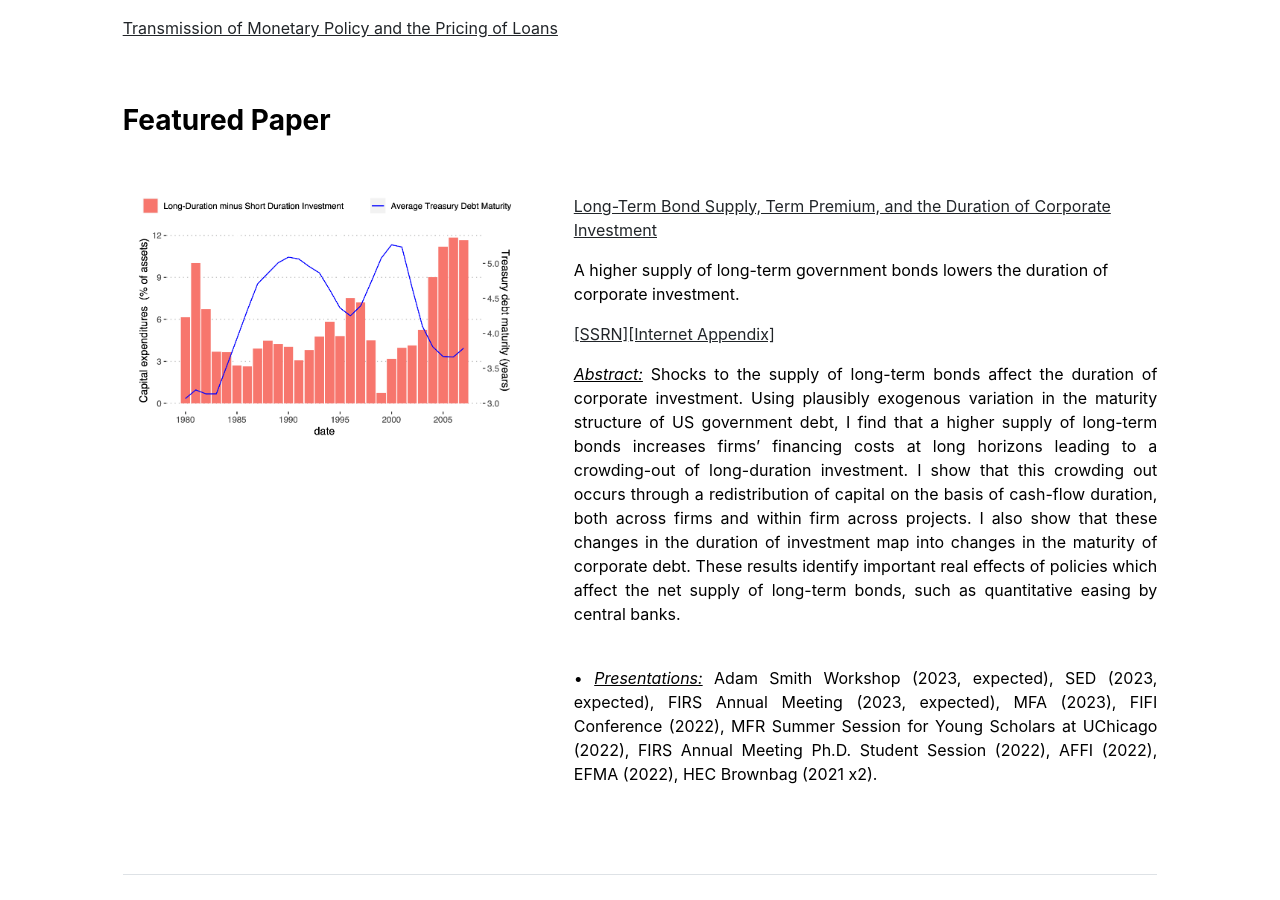
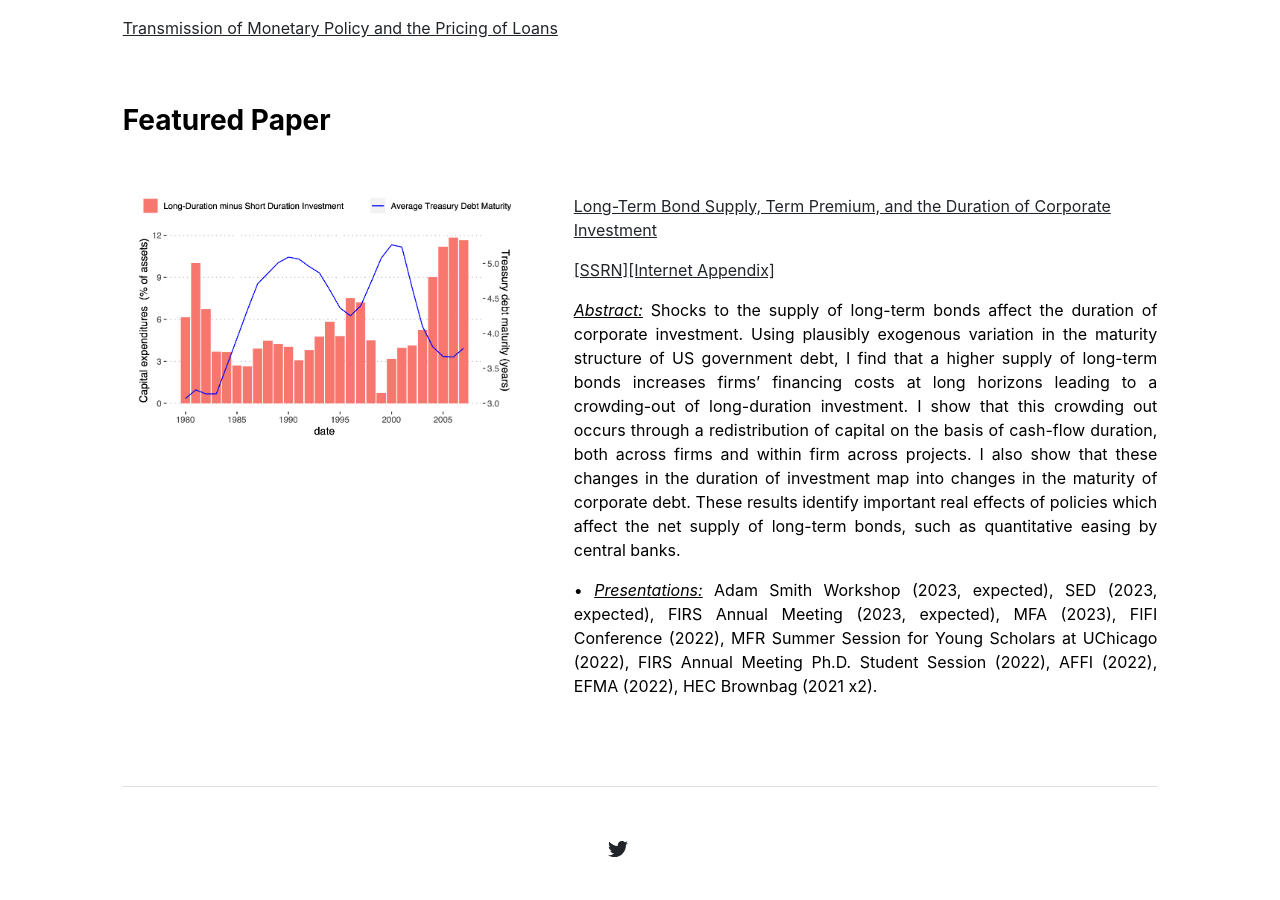
Before and after one commit to antoinehubertdefraisse/antoinehubertdefraisse.github.io, a Jekyll site: the page built from index.md, in a window 1280 px wide and 900 px high, scrolled down 646 px. Built offline with Jekyll 4.4.1, drawn with Linux system fonts in a browser that asks for light colours.

Commit message:
Update home.html

```diff
--- a/_layouts/home.html
+++ b/_layouts/home.html
@@ -30,11 +30,9 @@ layout: default
   </div>
 <div class="col-md-7">
             <p><a href="https://papers.ssrn.com/sol3/papers.cfm?abstract_id=4064763" target="_blank">Long-Term Bond Supply, Term Premium, and the Duration of Corporate Investment</a></p>
-	 <p>A higher supply of long-term government bonds lowers the duration of corporate investment. <p>
 	 <p><a href="https://papers.ssrn.com/sol3/papers.cfm?abstract_id=4064763" target="_blank">[SSRN]</a><a href="https://papers.ssrn.com/sol3/papers.cfm?abstract_id=4064763" target="_blank">[Internet Appendix]</a> <p>
 	<p align="justify"> <u><em>Abstract:</em></u> Shocks to the supply of long-term bonds affect the duration of corporate investment. Using plausibly exogenous variation in the maturity structure of US government debt, I find that a higher supply of long-term bonds increases firms’ financing costs at long horizons leading to a crowding-out of long-duration investment. I show that this crowding out occurs through a redistribution of capital on the basis of cash-flow duration, both across firms and within firm across projects. I also show that these changes in the duration of investment map into changes in the maturity of corporate debt. These results identify important real effects of policies which affect the net supply of long-term bonds, such as quantitative easing by central banks.
  	</p>
-    <br>
     <p align="justify">• <u><em>Presentations:</em></u> Adam Smith Workshop (2023, expected), SED (2023, expected), FIRS Annual Meeting (2023, expected), MFA (2023), FIFI Conference (2022), MFR Summer Session for Young Scholars at UChicago (2022), FIRS Annual Meeting Ph.D. Student Session (2022), AFFI (2022), EFMA (2022), HEC Brownbag (2021 x2). </p>
     <br>
   </div>
```
